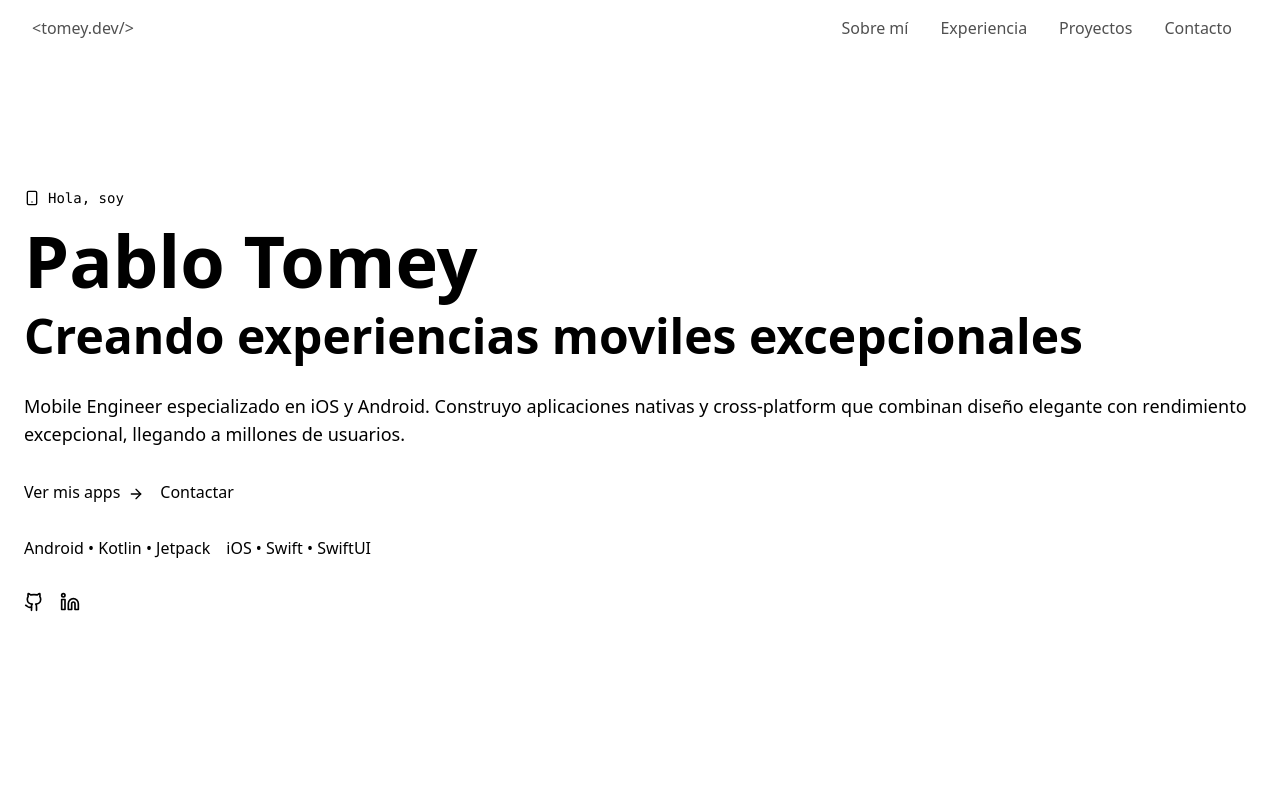
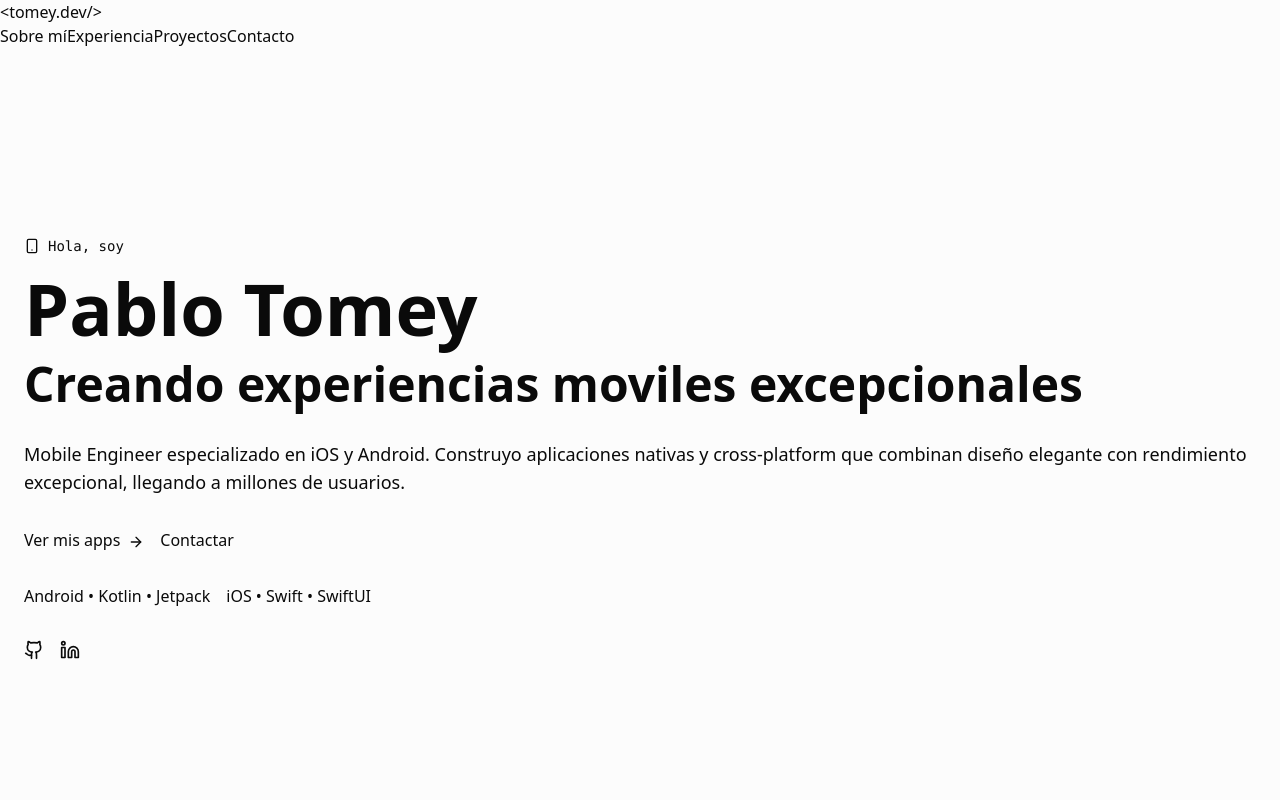
Before and after one commit to tomeydev/portfolio-landing, a React (Vite) app: page / in a window 1280 px wide. Shown: the top 800 px of the page. Built offline with nearby package versions, Linux system fonts and the light colour scheme.

Commit message:
refactor(styles): removing unused nav styles and organizing theme variables

```diff
--- a/src/App.css
+++ b/src/App.css
@@ -1,31 +1,27 @@
 @import "tailwindcss";
 
-nav {
-  width: 100%;
-  position: fixed;
-  top: 0;
+@custom-variant dark (&:is(.dark *));
+
+:root {
+  --background: oklch(0.99 0 0);
+  --foreground: oklch(0.145 0 0);
+  --muted-foreground: oklch(0.5 0.02 230);
 }
 
-nav a {
-  font-weight: 500;
-  color: #505050;
-  text-decoration: none;
+.dark {
+  --background: oklch(0.1 0.01 230);
+  --foreground: oklch(0.98 0 0);
+  --muted-foreground: oklch(0.65 0.02 230);
 }
 
-.nav-list {
-  list-style: none;
-  margin: 0 auto;
-  padding: 0 2em;
-  display: flex;
-  align-items: center;
+@theme inline {
+  --color-background: var(--background);
+  --color-foreground: var(--foreground);
+  --color-muted-foreground: var(--muted-foreground);
 }
 
-#nav-links {
-  margin-left: auto;
+@layer base {
+  body {
+    @apply bg-background text-foreground;
+  }
 }
-
-#nav-links a {
-  display: inline-block;
-  margin: 0;
-  padding: 1em;
-}
```
